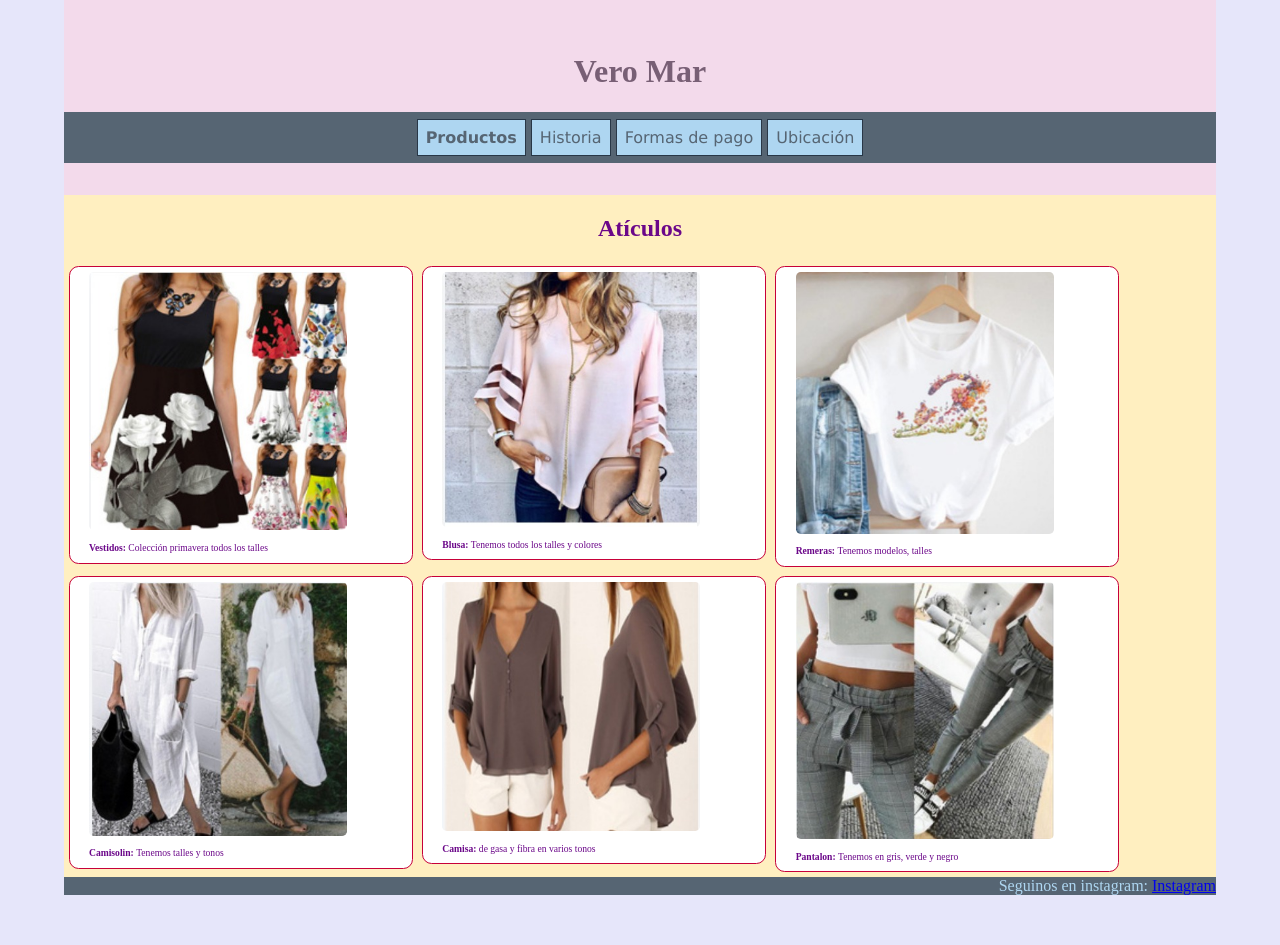
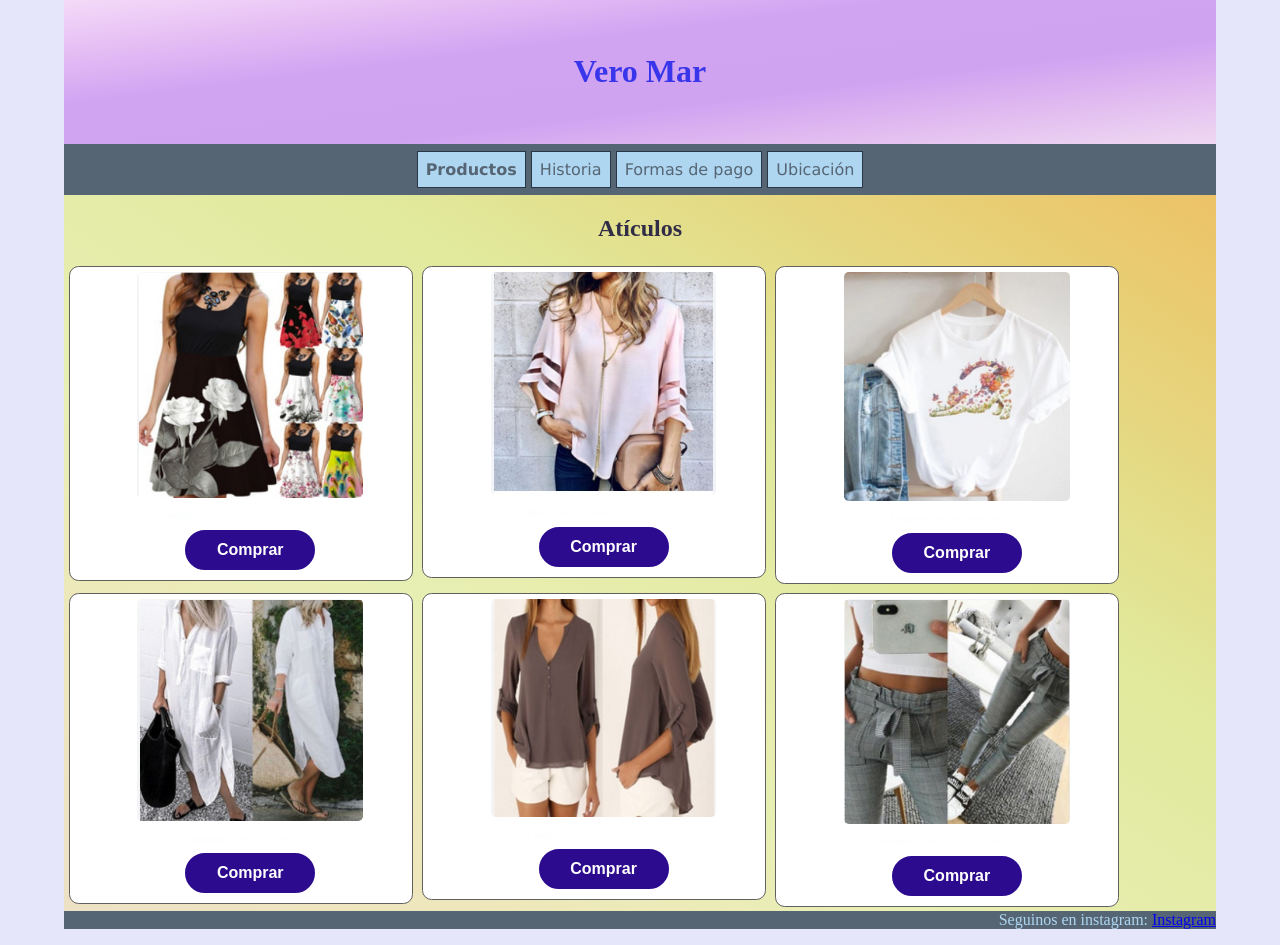
Before and after one commit to Eddy-Flo/Repositorio-two-, a plain HTML site: page USABILIDAD Actualizada/index.html in a window 1280 px wide. Before the commit the page ends 911 px from the top, so only its background shows below. Drawn offline with Linux system fonts and the light colour scheme.

Commit message:
Add files via upload

```diff
--- a/USABILIDAD Actualizada/index.html
+++ b/USABILIDAD Actualizada/index.html
@@ -2,35 +2,38 @@
 <html dir="ltr" lang="es">
 	<head>
 		<meta charset="UTF-8">
-    <meta http-equiv="Content-Type" content="text/html; charset=ISO-8859-1" />
 		<title>Indumentaria/tienda de moda para dama</title>
-	<LINK REL=StyleSheet HREF="miestilo.css" TYPE="text/css" MEDIA=screen>
+		<link rel=StyleSheet href="miestilo.css" type="text/css" media=screen>
 	</head>
 	<body>
 		<header>
 			<h1>Vero Mar</h1>
-	  	 <nav>
-			  <!-- Inicio del menú - Esto es un comentario, puedo escribir cualquier cosa -->
+		</header>
+		<nav><!-- Inicio del menú - Esto es un comentario, puedo escribir cualquier cosa -->
 				 <a class="actual" href="index.html">Productos</a>
 				 <a href="historia.html">Historia</a>
 				 <a href="formasdepago.html">Formas de pago</a>
 				 <a href="ubicacion.html">Ubicación</a>
-			  <!-- Fin del menú -->
-		 </nav>
-		</header>
+		</nav><!-- Fin del menú -->
 		<main>
 			<section> <!-- Inicio del contenido en sú  -->
 				<h2>Atículos</h2>
-			<div class="fotoproducto"><img src="imagenes/best.jpeg" alt="Vestidos estampado en la falda con varios modelos al costado derecho"/><p><strong>Vestidos: </strong>Colección primavera todos los talles</p></div>
-			<div class="fotoproducto"><img src="imagenes/ana.jpeg" alt="Blusa rosa de raso"/><p><strong>Blusa: </strong>Tenemos todos los talles y colores</p></div>
-			<div class="fotoproducto"><img src="imagenes/azul.jpeg" alt="Remera blanca estampada manga corta"/><p><strong>Remeras: </strong>Tenemos modelos, talles</p></div>
-			<div class="fotoproducto"><img src="imagenes/cel.jpeg" alt="Camisolin de lino color crudo"/><p><strong>Camisolin: </strong>Tenemos talles y tonos</p></div>
-			<div class="fotoproducto"><img src="imagenes/cool.jpeg" alt="Camisa de gasa color marron"/><p><strong>Camisa: </strong>de gasa y fibra en varios tonos</p></div>
-			<div class="fotoproducto"><img src="imagenes/exit.jpeg" alt="pantalon cuadrille gris"/><p><strong>Pantalon: </strong>Tenemos en gris, verde y negro</p></div>
-     </section>
-      <!-- Fin del contenido -->
+				<div class="fotoproducto"><img src="imagenes/best.jpeg" alt="Vestidos estampado en la falda con varios modelos al costado derecho"/><p><strong>Vestidos:</strong>Colección primavera todos los talles</p>
+				    <button class="css-button-fully-rounded--blue" onclick="alert('Hola, este producto no está disponible')">Comprar</button></div>
+				<div class="fotoproducto"><img src="imagenes/ana.jpeg" alt="Blusa rosa de raso"/><p><strong>Blusa: </strong>Tenemos todos los talles y colores</p>
+				    <button class="css-button-fully-rounded--blue" onclick="alert('Hola, este producto no está disponible')">Comprar</button></div>
+				<div class="fotoproducto"><img src="imagenes/azul.jpeg" alt="Remera blanca estampada manga corta"/><p><strong>Remeras: </strong>Tenemos modelos, talles</p>
+				    <button class="css-button-fully-rounded--blue" onclick="alert('Hola, este producto no está disponible')">Comprar</button></div>
+			    <div class="fotoproducto"><img src="imagenes/cel.jpeg" alt="Camisolin de lino color crudo"/><p><strong>Camisolin: </strong>Tenemos talles y tonos</p>
+				    <button class="css-button-fully-rounded--blue" onclick="alert('Hola, este producto no está disponible')">Comprar</button></div>
+			    <div class="fotoproducto"><img src="imagenes/cool.jpeg" alt="Camisa de gasa color marron"/><p><strong>Camisa: </strong>de gasa y fibra en varios tonos</p>
+				    <button class="css-button-fully-rounded--blue" onclick="alert('Hola, este producto no está disponible')">Comprar</button></div>
+			    <div class="fotoproducto"><img src="imagenes/exit.jpeg" alt="pantalon cuadrille gris"/><p><strong>Pantalon: </strong>Tenemos en gris, verde y negro</p>
+					<button class="css-button-fully-rounded--blue" onclick="alert('Hola, este producto no está disponible')">Comprar</button></div>
+			</section> <!-- Fin del contenido -->
 		</main>
-     <footer> <!-- Inicio pie de página -->
+		<footer>
+			<!-- Inicio pie de página -->
 			<p>Seguinos en instagram: <a href="https://www.instagram.com/verapasionadas/"> Instagram</a></p>
 		</footer>
 		    <!-- Fin del pie de página -->
--- a/USABILIDAD Actualizada/miestilo.css
+++ b/USABILIDAD Actualizada/miestilo.css
@@ -6,55 +6,55 @@ body
 
 }
 
-
 header
 {
 	width: 100%;
-	background-color: #F3DAEB;
-	color: #785f75;
+	background-image: linear-gradient(to right bottom, #f4daf8, #edccf6, #e5bef4,
+	#dcb1f3, #d1a4f2, #d1a4f2, #d0a3f1, #d0a3f1, #dab0f0, #e2bdf0, #e9cbf1, #efd9f2);
+	color:#3835ea;
 	text-align: center;
 	font-size: 100%;
 	padding-top: 2em;
 	padding-bottom: 2em;
 }
 
-
-h2
-{
-   color: #6B0789;
+h2 {
+   color: #322d47;
    text-align: center;
 }
 
 main {
 	width: 100%;
-	}
+}
 
 section {
 	width: 100%;
 	font-size: 100%;
-	background-color: #FFEFC0;
+	background-image: linear-gradient(to right top, #ede1c6, #eee4c1, #eee7bc,
+	#ecebb8, #e8efb4, #e6edac, #e3eba4, #e1e99c, #e3e08d, #e6d67f, #e9cc72, #edc267);
 	float: left;
-	color: #3E0450;
-
+	color: #2a023a;
 }
+ /* coloque text align: center y padding-bottom porque me quedaban los botones muy al borde de abajo y a la izquierd */
 .fotoproducto {
+	text-align: center;
+	padding-bottom: 1em;
 	width: 28%;
-	border: 1px solid #C70039;
+	border: 1px solid #60605f;
 	font-size: 60%;
 	background-color: #fff;
 	float: left;
-	color: #6B0789;
+	color: #fcfdfe;
 	padding-left: 2em;
 	padding-top: 0.5em;
 	border-radius: 1em;
 	margin: 0.5em;
 }
 
-
 .fotoproducto img {
 	border-radius: 0.5em;
-	width: 80%;
-	}
+	width: 70%;
+}
 
 nav
 {
@@ -65,7 +65,6 @@ nav
    text-align: center;
    padding-top: 1em;
    padding-bottom: 1em;
-
 }
 
 nav a:link,a:visited,a:hover,a:active {
@@ -74,11 +73,11 @@ nav a:link,a:visited,a:hover,a:active {
 	background-color: #AED6F1;
 	padding: 0.5em;
 	text-decoration: none;
-	}
+}
 
 .actual {
 	font-weight: bold;
-	}
+}
 
 footer {
 	text-align: right;
@@ -88,3 +87,67 @@ footer {
     clear: both;
 
 }
+
+.css-button-fully-rounded--blue {
+	width: auto;
+	min-width: 130px;
+	height: 40px;
+	color: #fff;
+	padding: 5px 10px;
+	font-weight: bold;
+	cursor: pointer;
+	transition: all 0.3s ease;
+	position: relative;
+	display: inline-block;
+	outline: none;
+	border-radius: 20px;
+	border: 2px solid #2c0b8e;
+	background: #2c0b8e;
+}
+  .css-button-fully-rounded--blue:hover {
+	background: #fff;
+	color: #2c0b8e
+}
+
+form {
+	background-color: #AED6F1;
+	padding: 20px;
+	border-radius: 10px;
+	box-shadow: 0 4px 8px rgba(240, 235, 235, 0.1);
+	max-width: 400px;
+	width: 100%;
+	margin: 20px auto;
+}
+
+label {
+    display: block;
+    margin-bottom: 8px;
+	color: #1f1e1e;
+}
+
+input, textarea {
+    width: 90%;
+	padding: 10px;
+	margin-bottom: 15px;
+	border: 1px solid #473e3e;
+    border-radius: 5px;
+}
+
+input[type= "number"], input[type= "text"], input[type= "email"] {
+background-color: #f9f9f9;
+}
+ /* baje al 40% el porcentaje del boton del formulario porque estaba muy ancho  */
+button {
+    width: 40%;
+	padding: 10px;
+	background-color: #59685a;
+	border: none;
+	color: white;
+	border-radius: 5px;
+	cursor: pointer;
+	font-size: 16px;
+}
+
+button:hover {
+    background-color: #88e085;
+}
```
Also changed, not shown: USABILIDAD Actualizada/formasdepago.html (+24 -13 lines), USABILIDAD Actualizada/historia.html (+1 -1 lines), USABILIDAD Actualizada/ubicacion.html (+8 -10 lines). Lines whose indentation alone changed are shown as unchanged.
